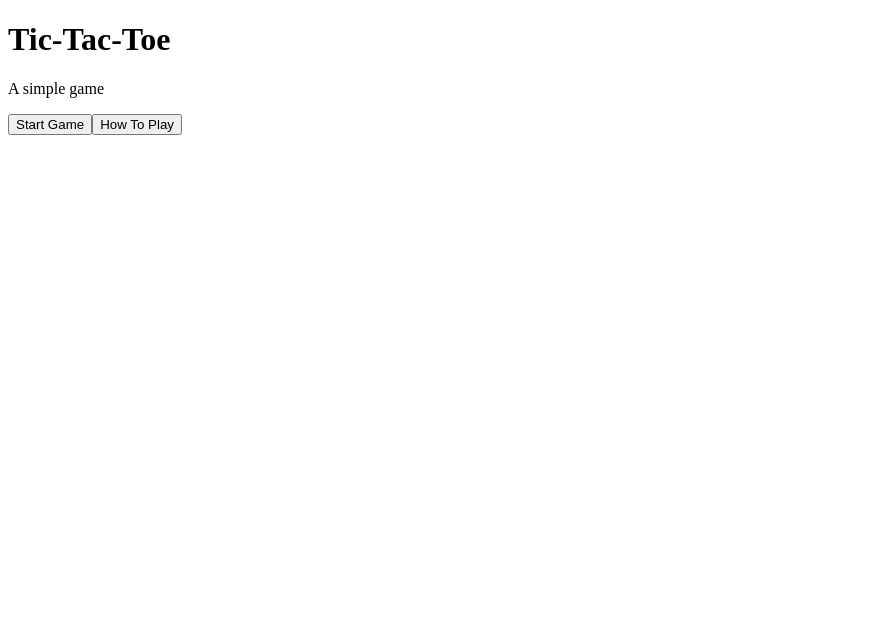
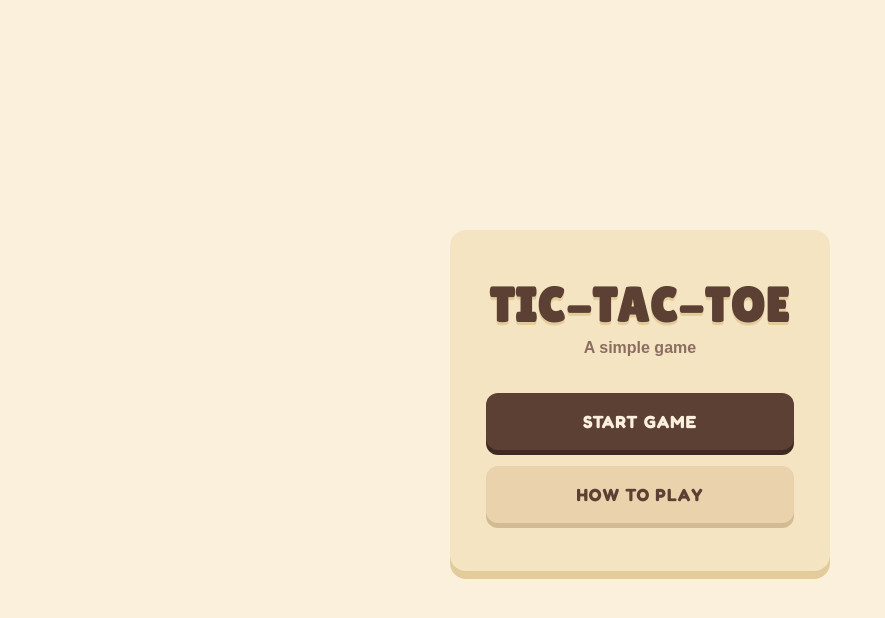
Before and after one commit to xsoto-svi/tictactoe, a plain HTML site: page index.html in a window 1280 px wide. Shown: the whole page, without its empty margins (0-885 px from the left). Drawn offline with Linux system fonts and the light colour scheme.

Commit message:
feat: implement global styles and animations for game pages

```diff
--- /dev/null
+++ b/css/global.css
@@ -0,0 +1,122 @@
+@import url('./theme.css');
+@import url('./variables.css');
+@import url('./components/board.css');
+@import url('./components/common/modal.css');
+@import url('./pages/page.css');
+@import url('./pages/how-to-play-page.css');
+
+:root {
+  --bg-cream: #FBF0DC;
+  --tile-cream: #F4E4C1;
+  --tile-shadow: #E2CC9B;
+
+  --chocolate: #5C4033;
+  --chocolate-shadow: #3E2A21;
+
+  --buttercream: #EAD2AC;
+  --buttercream-shadow: #D2BA92;
+
+  --text-main: #5C4033;
+  --text-muted: #8C6D62;
+}
+
+html, body {
+  margin: 0;
+  padding: 0;
+  width: 100%;
+  height: 100vh;
+  overflow: hidden;
+  background-color: var(--bg-cream);
+}
+
+/* Page Base */
+.page-base {
+  display: flex;
+  align-items: center;
+  justify-content: center;
+  min-height: 100vh;
+  background-color: var(--bg-cream);
+  font-family: 'Nunito', sans-serif;
+  margin: 0;
+  box-sizing: border-box;
+}
+
+/* 2048 Flat Tile Card */
+.tile-card {
+  display: flex;
+  flex-direction: column;
+  align-items: center;
+  padding: 48px 36px;
+  background: var(--tile-cream);
+  border-radius: 16px;
+  box-shadow: 0 8px 0 var(--tile-shadow);
+  width: 90%;
+  max-width: 380px;
+  box-sizing: border-box;
+}
+
+.game-title {
+  font-family: 'Lilita One', 'Titan One', 'Fredoka', cursive, sans-serif;
+  font-weight: 800;
+  color: var(--chocolate);
+  font-size: 3rem; /* Slightly larger for emphasis */
+  margin: 0 0 6px 0;
+  text-align: center;
+  letter-spacing: 1.5px;
+  text-transform: uppercase;
+
+  /* Chunky bottom shadow gives it a 3D stamped/frosted look */
+  text-shadow: 0 3px 0 var(--tile-shadow);
+}
+
+.game-subtitle {
+  color: var(--text-muted);
+  font-size: 1rem;
+  font-weight: 700;
+  margin: 0 0 36px 0;
+  text-align: center;
+}
+
+/* Button Stack */
+.btn-group {
+  display: flex;
+  flex-direction: column;
+  gap: 16px;
+  width: 100%;
+}
+
+/* Universal Button Base */
+.btn {
+  font-family: 'Fredoka', 'Nunito', sans-serif;
+  font-size: 1.1rem;
+  font-weight: 600;
+  border: none;
+  border-radius: 12px;
+  padding: 18px;
+  cursor: pointer;
+  width: 100%;
+  transition: transform 0.08s ease, box-shadow 0.08s ease;
+  text-transform: uppercase;
+  letter-spacing: 1px;
+}
+
+/* Button Variants */
+.btn-chocolate {
+  background-color: var(--chocolate);
+  color: var(--bg-cream);
+  box-shadow: 0 5px 0 var(--chocolate-shadow);
+}
+.btn-chocolate:active {
+  transform: translateY(4px);
+  box-shadow: 0 1px 0 var(--chocolate-shadow);
+}
+
+.btn-butter {
+  background-color: var(--buttercream);
+  color: var(--chocolate);
+  box-shadow: 0 5px 0 var(--buttercream-shadow);
+}
+.btn-butter:active {
+  transform: translateY(4px);
+  box-shadow: 0 1px 0 var(--buttercream-shadow);
+}
--- a/css/main.css
+++ /dev/null
@@ -1,2 +0,0 @@
-@import url('./components/board.css');
-@import url('./components/common/modal.css');
--- /dev/null
+++ b/css/pages/how-to-play-page.css
@@ -0,0 +1,18 @@
+.instructions-list {
+  display: flex;
+  flex-direction: column;
+  gap: 14px;
+  color: var(--text-main);
+  font-size: 0.95rem;
+  line-height: 1.4;
+  margin: 16px 0 32px 0;
+  text-align: left;
+  width: 100%;
+}
+
+.instructions-list p {
+  margin: 0;
+  background: rgba(255, 255, 255, 0.4);
+  padding: 12px;
+  border-radius: 8px;
+}
--- /dev/null
+++ b/css/pages/page.css
@@ -0,0 +1,51 @@
+.page-base {
+  position: absolute;
+  top: 0;
+  left: 0;
+  width: 100%;
+  height: 100vh;
+  overflow: hidden;
+  display: flex;
+  flex-direction: column;
+  align-items: center;
+  justify-content: center;
+  box-sizing: border-box;
+}
+
+/* --- FORWARD ANIMATIONS (Entering right, Exiting left) --- */
+.slide-in-right {
+  animation: slideInFromRight 0.3s cubic-bezier(0.16, 1, 0.3, 1) forwards;
+}
+
+.slide-out-left {
+  animation: slideOutToLeft 0.3s cubic-bezier(0.16, 1, 0.3, 1) forwards;
+}
+
+/* --- BACKWARD ANIMATIONS (Entering left, Exiting right) --- */
+.slide-in-left {
+  animation: slideInFromLeft 0.3s cubic-bezier(0.16, 1, 0.3, 1) forwards;
+}
+
+.slide-out-right {
+  animation: slideOutToRight 0.3s cubic-bezier(0.16, 1, 0.3, 1) forwards;
+}
+
+@keyframes slideInFromRight {
+  from { transform: translateX(100%); }
+  to { transform: translateX(0); }
+}
+
+@keyframes slideOutToLeft {
+  from { transform: translateX(0); }
+  to { transform: translateX(-30%); opacity: 0.5; }
+}
+
+@keyframes slideInFromLeft {
+  from { transform: translateX(-30%); opacity: 0.5; }
+  to { transform: translateX(0); }
+}
+
+@keyframes slideOutToRight {
+  from { transform: translateX(0); }
+  to { transform: translateX(100%); }
+}
--- a/index.html
+++ b/index.html
@@ -5,7 +5,10 @@
   <meta name="viewport" content="width=device-width, initial-scale=1.0">
   <title>Tic-Tac-Toe</title>
 
-  <link rel="stylesheet" href="./css/main.css">
+  <link rel="preconnect" href="https://fonts.googleapis.com">
+  <link rel="preconnect" href="https://fonts.gstatic.com" crossorigin>
+  <link href="https://fonts.googleapis.com/css2?family=Fredoka:wght@700;800&family=Lilita+One&family=Titan+One&display=swap" rel="stylesheet">
+  <link rel="stylesheet" href="./css/global.css">
 
   <script type="module" src="./js/app.js"></script>
 </head>
--- a/js/pages/howToPlayPage.js
+++ b/js/pages/howToPlayPage.js
@@ -62,7 +62,10 @@ export class HowToPlayPage extends Page {
 
   attachEvents() {
     this.okButton.addEventListener("click", () => {
-      this.router.navigate(Router.Screens.HOME);
+      this.router.navigate(
+        Router.Screens.HOME,
+        Router.SlideTransitions.BACKWARD
+      );
     });
   }
 
--- a/js/pages/page.js
+++ b/js/pages/page.js
@@ -11,5 +11,9 @@ export class Page extends ViewTemplate {
 
   render() {
     this.appContainer.append(this.pageWrapper);
+
+    requestAnimationFrame(() => {
+      this.pageWrapper.classList.add("slide-in");
+    });
   }
 }
--- a/js/router.js
+++ b/js/router.js
@@ -11,17 +11,27 @@ export class Router {
     GAME: "GAME"
   }
 
+  static SlideTransitions = {
+    FORWARD: "forward",
+    BACKWARD: "back"
+  }
+
   constructor(appContainer, routes = {}, tictactoeApi, gameState) {
     this.appContainer = appContainer;
     this.routes = routes;
     this.tictactoeApi = tictactoeApi;
     this.gameState = gameState;
 
-    this.navigate("HOME");
+    this.navigate(
+      Router.Screens.HOME,
+      Router.SlideTransitions.FORWARD,
+      false,
+      {}
+    );
   }
 
-  navigate(screenName, params = {}) {
-    this.appContainer.replaceChildren();
+  navigate(screenName, direction = "forward", animate = true, params = {}) {
+    const oldPageElement = this.appContainer.firstElementChild;
 
     let activePage;
 
@@ -43,6 +53,25 @@ export class Router {
     }
 
     activePage.render();
+    const newPageElement = activePage.pageWrapper;
+
+    if (!animate || !oldPageElement) {
+      // If no animation is needed (like on initial boot), just clean up old elements
+      if (oldPageElement) oldPageElement.remove();
+      return;
+    }
+
+    if (direction === "back") {
+      oldPageElement.classList.add("slide-out-right");
+      newPageElement.classList.add("slide-in-left");
+    } else {
+      oldPageElement.classList.add("slide-out-left");
+      newPageElement.classList.add("slide-in-right");
+    }
+
+    oldPageElement.addEventListener("animationend", () => {
+      oldPageElement.remove();
+    }, { once: true });
   }
 
   render404() {
```
